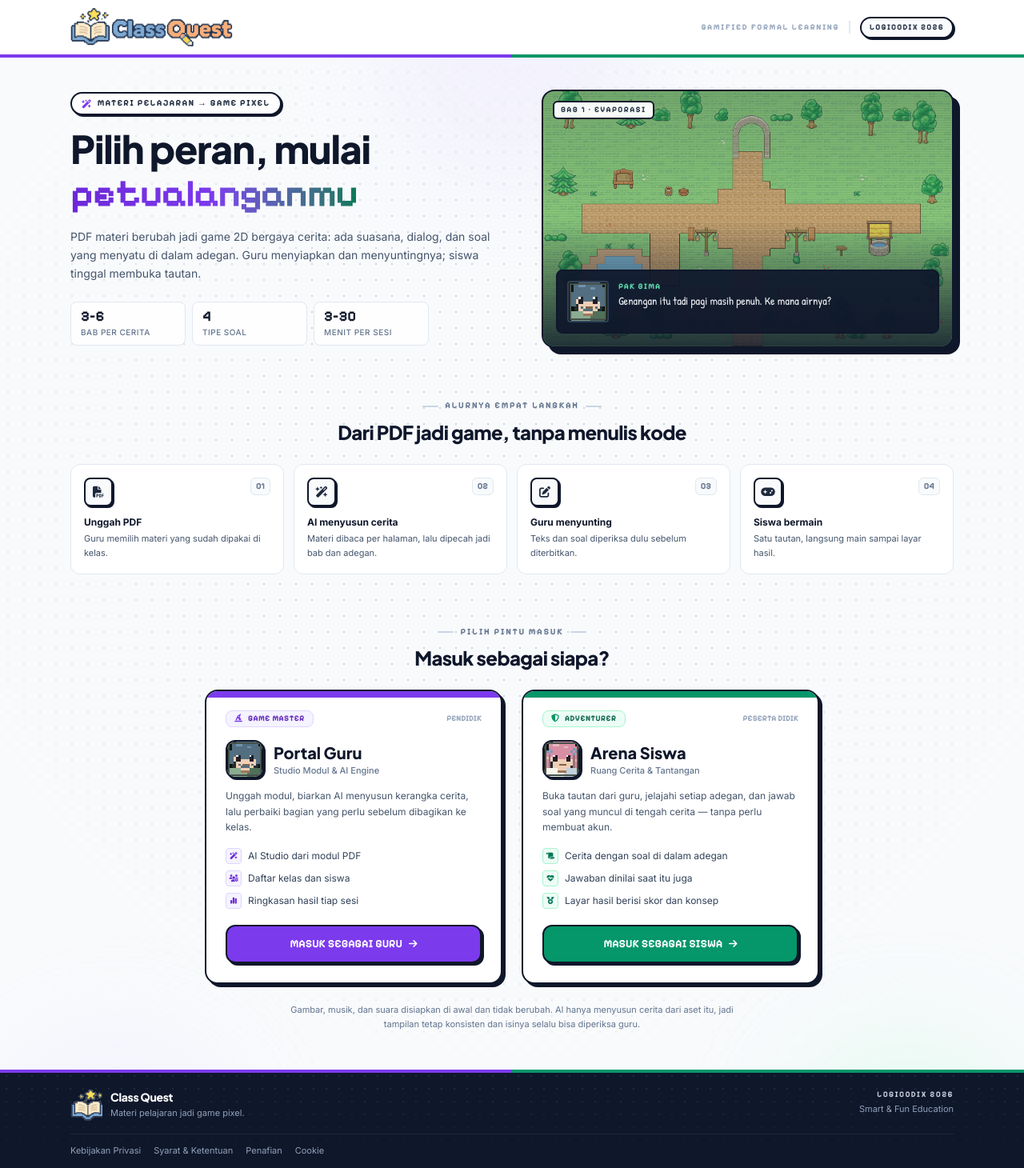
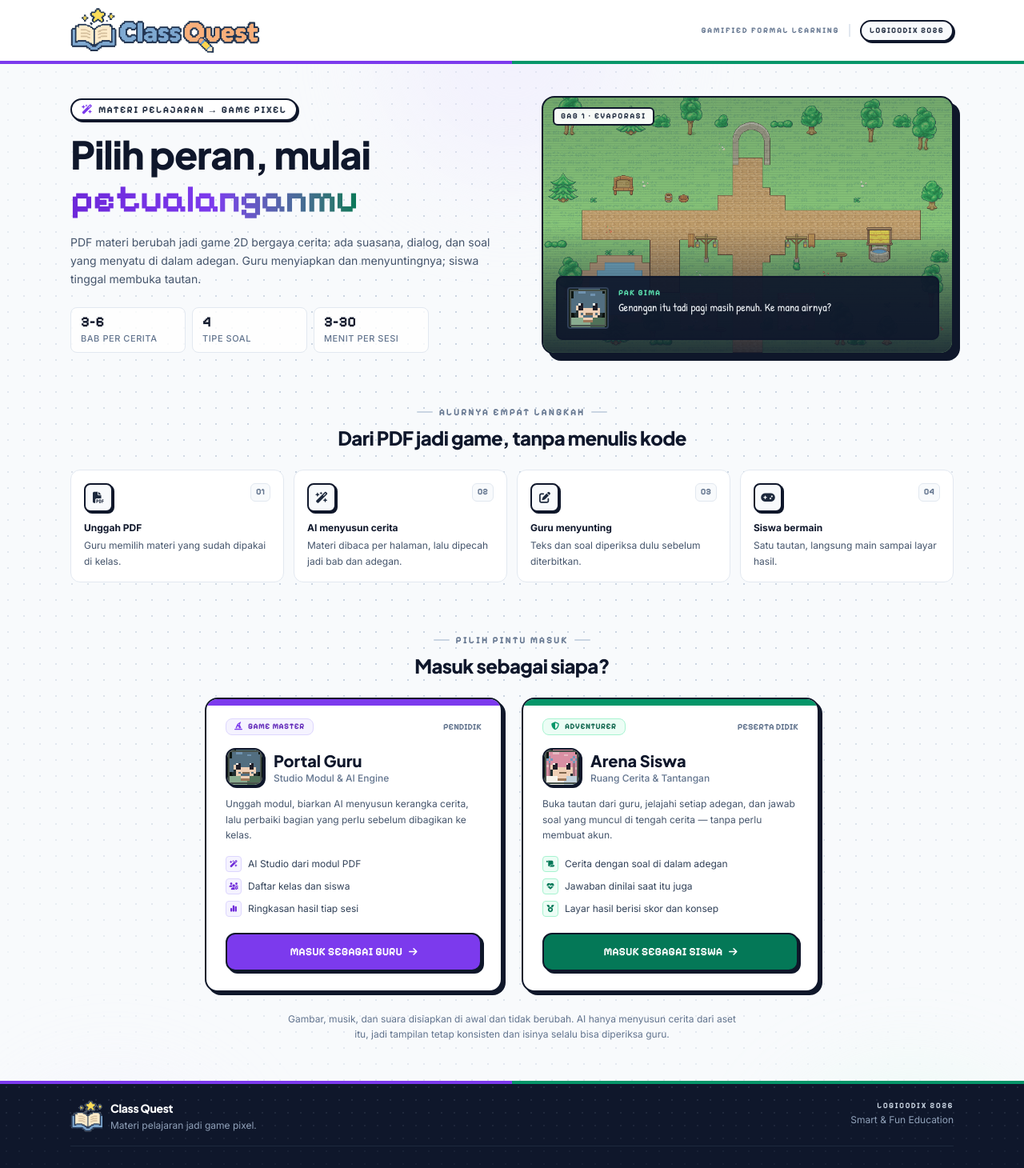
Before and after one commit to justeita/ClassQuest, a Next.js app: page / in a window 1280 px wide. Shown: the top 1460 px of the page at 80% size. Built offline with nearby package versions, Linux system fonts and the light colour scheme.

Commit message:
fix(ui): perbaiki target sentuh dan kontras halaman publik

```diff
--- a/src/app/(landing)/cookie/page.tsx
+++ b/src/app/(landing)/cookie/page.tsx
@@ -82,7 +82,7 @@ export default function CookiePage() {
                         </td>
                         <td className="p-2.5 text-slate-600">{baris.jenis}</td>
                         <td className="p-2.5 text-slate-600">{baris.tujuan}</td>
-                        <td className="p-2.5 font-mono text-[11px] text-slate-600">
+                        <td className="p-2.5 font-mono text-slate-600">
                           {baris.masa}
                         </td>
                       </tr>
--- a/src/app/(landing)/page.tsx
+++ b/src/app/(landing)/page.tsx
@@ -70,12 +70,12 @@ const FITUR_SISWA = [
 
 /**
  * Label kecil di atas judul bagian. Dua garis pendek di kiri-kanan membuatnya
- * terbaca sebagai pemisah bagian, bukan paragraf biasa — ukuran 11 px dengan
+ * terbaca sebagai pemisah bagian, bukan paragraf biasa — ukuran 12 px dengan
  * jarak huruf lebar sendirian terlihat seperti sisa teks.
  */
 function Eyebrow({ children }: { children: ReactNode }) {
   return (
-    <p className="flex items-center justify-center gap-2 font-pixel text-[11px] font-bold uppercase tracking-[0.16em] text-slate-500">
+    <p className="flex items-center justify-center gap-2 font-pixel text-xs font-bold uppercase tracking-[0.16em] text-slate-500">
       <span
         aria-hidden="true"
         className="h-0.5 w-5 rounded-full bg-slate-300"
@@ -112,7 +112,7 @@ export default function Home() {
         {/* --- Hero: nilai produk + bukti visual --- */}
         <section className="grid items-center gap-8 lg:grid-cols-[1.05fr_1fr] lg:gap-12">
           <div className="text-center lg:text-left">
-            <p className="landing-pixel-shadow inline-flex items-center gap-1.5 rounded-full border-2 border-slate-900 bg-white px-3 py-1 font-pixel text-[11px] font-bold tracking-[0.12em] text-slate-800">
+            <p className="landing-pixel-shadow inline-flex items-center gap-1.5 rounded-full border-2 border-slate-900 bg-white px-3 py-1 font-pixel text-xs font-bold tracking-[0.12em] text-slate-800">
               <i
                 className="fa-solid fa-wand-magic-sparkles text-guru-600"
                 aria-hidden="true"
@@ -148,7 +148,7 @@ export default function Home() {
                     <span className="block font-pixel text-lg font-bold leading-none text-slate-900">
                       {stat.nilai}
                     </span>
-                    <span className="mt-1 block text-[10px] font-medium uppercase tracking-wider text-slate-500">
+                    <span className="mt-1 block text-[11px] font-medium uppercase tracking-wider text-slate-500">
                       {stat.label}
                     </span>
                   </dd>
@@ -194,7 +194,7 @@ export default function Home() {
                 <p className="mt-3 text-xs font-bold text-slate-900">
                   {langkah.judul}
                 </p>
-                <p className="mt-1 text-[11px] leading-relaxed text-slate-600">
+                <p className="mt-1 text-xs leading-relaxed text-slate-600">
                   {langkah.teks}
                 </p>
               </li>
@@ -225,7 +225,7 @@ export default function Home() {
                     />{" "}
                     Game Master
                   </span>
-                  <span className="font-pixel text-[10px] font-bold uppercase text-slate-400">
+                  <span className="font-pixel text-[11px] font-bold uppercase text-slate-500">
                     Pendidik
                   </span>
                 </div>
@@ -247,7 +247,7 @@ export default function Home() {
                     <h2 className="text-lg font-heading font-extrabold text-slate-900 transition group-hover:text-guru-700 sm:text-xl">
                       Portal Guru
                     </h2>
-                    <p className="text-[11px] font-medium text-slate-500">
+                    <p className="text-xs font-medium text-slate-500">
                       Studio Modul &amp; AI Engine
                     </p>
                   </div>
@@ -300,7 +300,7 @@ export default function Home() {
                     />{" "}
                     Adventurer
                   </span>
-                  <span className="font-pixel text-[10px] font-bold uppercase text-slate-400">
+                  <span className="font-pixel text-[11px] font-bold uppercase text-slate-500">
                     Peserta Didik
                   </span>
                 </div>
@@ -320,7 +320,7 @@ export default function Home() {
                     <h2 className="text-lg font-heading font-extrabold text-slate-900 transition group-hover:text-siswa-700 sm:text-xl">
                       Arena Siswa
                     </h2>
-                    <p className="text-[11px] font-medium text-slate-500">
+                    <p className="text-xs font-medium text-slate-500">
                       Ruang Cerita &amp; Tantangan
                     </p>
                   </div>
@@ -351,7 +351,7 @@ export default function Home() {
 
               <Link
                 href="/game"
-                className="landing-btn-press flex w-full items-center justify-center gap-2 rounded-xl bg-siswa-600 px-4 py-3 font-pixel text-xs font-bold text-white hover:bg-siswa-700 focus-visible:outline focus-visible:outline-2 focus-visible:outline-offset-2 focus-visible:outline-siswa-700 sm:text-sm"
+                className="landing-btn-press flex w-full items-center justify-center gap-2 rounded-xl bg-siswa-700 px-4 py-3 font-pixel text-xs font-bold text-white hover:bg-siswa-800 focus-visible:outline focus-visible:outline-2 focus-visible:outline-offset-2 focus-visible:outline-siswa-700 sm:text-sm"
               >
                 <span>MASUK SEBAGAI SISWA</span>
                 <i
@@ -362,7 +362,7 @@ export default function Home() {
             </article>
           </div>
 
-          <p className="mx-auto mt-6 max-w-xl text-center text-[11px] leading-relaxed text-slate-500">
+          <p className="mx-auto mt-6 max-w-xl text-center text-xs leading-relaxed text-slate-500">
             Gambar, musik, dan suara disiapkan di awal dan tidak berubah. AI
             hanya menyusun cerita dari aset itu, jadi tampilan tetap konsisten
             dan isinya selalu bisa diperiksa guru.
--- a/src/components/brand/AppFooter.tsx
+++ b/src/components/brand/AppFooter.tsx
@@ -54,13 +54,14 @@ export function AppFooter() {
               alt=""
               width={430}
               height={430}
+              sizes="40px"
               className="h-10 w-10 shrink-0"
             />
             <div>
               <p className="font-heading text-sm font-extrabold tracking-tight text-white">
                 Class Quest
               </p>
-              <p className="mt-0.5 text-[11px] leading-relaxed">
+              <p className="mt-0.5 text-xs leading-relaxed">
                 Materi pelajaran jadi game pixel.
               </p>
             </div>
@@ -73,11 +74,11 @@ export function AppFooter() {
             <span aria-hidden="true" className="text-slate-600 sm:hidden">
               /
             </span>
-            <p className="text-[11px]">Smart &amp; Fun Education</p>
+            <p className="text-xs">Smart &amp; Fun Education</p>
           </div>
         </div>
 
-        <div className="mt-4 flex flex-col gap-3 border-t border-slate-800 pt-3 text-[11px]">
+        <div className="mt-4 flex flex-col gap-3 border-t border-slate-800 pt-3 text-xs">
           <nav
             aria-label="Tautan legal"
             className="flex flex-wrap items-center justify-center gap-x-4 gap-y-1 sm:justify-start"
@@ -86,7 +87,7 @@ export function AppFooter() {
               <Link
                 key={tautan.href}
                 href={tautan.href}
-                className="text-slate-400 transition hover:text-white focus-visible:outline focus-visible:outline-2 focus-visible:outline-offset-2 focus-visible:outline-slate-300"
+                className="inline-flex min-h-11 items-center text-slate-400 transition hover:text-white focus-visible:outline focus-visible:outline-2 focus-visible:outline-offset-2 focus-visible:outline-slate-300"
               >
                 {tautan.label}
               </Link>
@@ -104,7 +105,7 @@ export function AppFooter() {
                 semua halaman yang memakai kaki halaman ini. */}
             <a
               href="#atas"
-              className="inline-flex items-center justify-center gap-1.5 font-semibold text-slate-400 hover:text-white focus-visible:outline focus-visible:outline-2 focus-visible:outline-offset-2 focus-visible:outline-slate-300 sm:justify-end"
+              className="inline-flex min-h-11 items-center justify-center gap-1.5 font-semibold text-slate-400 hover:text-white focus-visible:outline focus-visible:outline-2 focus-visible:outline-offset-2 focus-visible:outline-slate-300 sm:justify-end"
             >
               Kembali ke atas
               <i
--- a/src/components/brand/AppHeader.tsx
+++ b/src/components/brand/AppHeader.tsx
@@ -10,13 +10,17 @@ import Link from "next/link";
  *
  * Logo memakai berkas brand penuh (`public/brand/classquest_logo.png`), bukan
  * ikon Font Awesome + teks, supaya tulisan "Class Quest" di dalam logo tetap
- * terbaca. Tingginya 36 px di ponsel dan 44 px di layar lebih besar — di bawah
- * itu huruf pixel di dalam logo mulai pecah.
+ * terbaca. Tingginya 48 px di ponsel dan 56 px di layar `sm` ke atas, sesuai
+ * `docs/07-assets/asset-guide.md` — di bawah 48 px huruf pixel di dalam logo
+ * mulai pecah.
  *
  * Bilah ini tidak lagi hanya logo di tengah: logo ditaruh di kiri, semboyan
- * produk di kanan (layar lebar), dan tepi bawahnya ditutup pita dua warna —
- * violet untuk pintu guru, emerald untuk pintu siswa. Pita yang sama dipakai di
- * tepi atas kaki halaman, jadi halaman terasa dibingkai dua warna peran.
+ * produk di kanan (layar `lg` ke atas), dan tepi bawahnya ditutup pita dua
+ * warna — violet untuk pintu guru, emerald untuk pintu siswa. Chip
+ * `LOGICODIX 2026` hanya tampil mulai `sm`: di layar ponsel ruangnya tidak cukup
+ * bersama logo (chip terbelah dua baris), dan badge yang sama tetap ada di kaki
+ * halaman. Pita yang sama dipakai di tepi atas kaki halaman, jadi halaman terasa
+ * dibingkai dua warna peran.
  */
 export function AppHeader() {
   return (
@@ -33,20 +37,20 @@ export function AppHeader() {
             width={1809}
             height={428}
             priority
-            sizes="(min-width: 640px) 203px, 169px"
-            className="h-10 w-auto sm:h-12"
+            sizes="(min-width: 640px) 237px, 203px"
+            className="h-12 w-auto sm:h-14"
           />
         </Link>
 
         <div className="flex items-center gap-3">
-          <p className="hidden font-pixel text-[10px] font-bold uppercase tracking-[0.16em] text-slate-400 lg:block">
+          <p className="hidden font-pixel text-[10px] font-bold uppercase tracking-[0.16em] text-slate-500 lg:block">
             Gamified Formal Learning
           </p>
           <span
             aria-hidden="true"
             className="hidden h-4 w-0.5 bg-slate-200 lg:block"
           />
-          <span className="landing-pixel-shadow inline-flex items-center rounded-full border-2 border-slate-900 bg-slate-50 px-2.5 py-1 font-pixel text-[10px] font-bold uppercase tracking-[0.12em] text-slate-800">
+          <span className="landing-pixel-shadow hidden items-center whitespace-nowrap rounded-full border-2 border-slate-900 bg-slate-50 px-2.5 py-1 font-pixel text-[10px] font-bold uppercase tracking-[0.12em] text-slate-800 sm:inline-flex">
             LOGICODIX 2026
           </span>
         </div>
--- a/src/components/legal/LegalNav.tsx
+++ b/src/components/legal/LegalNav.tsx
@@ -60,7 +60,7 @@ export function LegalNav({
             key={dokumen.kunci}
             href={dokumen.href}
             aria-current={terpilih ? "page" : undefined}
-            className={`inline-flex items-center gap-1.5 rounded-xl px-3.5 py-1.5 font-pixel text-xs font-bold transition focus-visible:outline focus-visible:outline-2 focus-visible:outline-offset-2 focus-visible:outline-guru-700 ${
+            className={`inline-flex min-h-11 items-center gap-1.5 rounded-xl px-3.5 py-1.5 font-pixel text-xs font-bold transition focus-visible:outline focus-visible:outline-2 focus-visible:outline-offset-2 focus-visible:outline-guru-700 ${
               terpilih
                 ? "landing-pixel-shadow bg-guru-600 text-white"
                 : "text-slate-700 hover:bg-slate-100"
--- a/src/components/legal/LegalPage.tsx
+++ b/src/components/legal/LegalPage.tsx
@@ -84,7 +84,7 @@ export function LegalPage({
         <div className="flex flex-wrap items-center justify-between gap-3">
           <Link
             href="/"
-            className="inline-flex items-center gap-1.5 font-pixel text-[11px] font-bold uppercase tracking-wide text-slate-600 transition hover:text-guru-700 focus-visible:outline focus-visible:outline-2 focus-visible:outline-offset-2 focus-visible:outline-guru-700"
+            className="inline-flex min-h-11 items-center gap-1.5 font-pixel text-xs font-bold uppercase tracking-wide text-slate-600 transition hover:text-guru-700 focus-visible:outline focus-visible:outline-2 focus-visible:outline-offset-2 focus-visible:outline-guru-700"
           >
             <i className="fa-solid fa-arrow-left" aria-hidden="true" />
             Beranda
@@ -107,7 +107,7 @@ export function LegalPage({
             <p className="mt-1 text-sm leading-relaxed text-slate-500">
               {ringkasan}
             </p>
-            <p className="mt-1 text-[11px] text-slate-400">
+            <p className="mt-1 text-xs text-slate-500">
               Terakhir diperbarui {diperbarui}.
             </p>
           </header>
@@ -138,7 +138,7 @@ export function LegalPage({
             ))}
           </div>
 
-          <footer className="mt-6 flex flex-col gap-2 border-t-2 border-slate-100 pt-4 text-[11px] text-slate-500 sm:flex-row sm:items-center sm:justify-between">
+          <footer className="mt-6 flex flex-col gap-2 border-t-2 border-slate-100 pt-4 text-xs text-slate-500 sm:flex-row sm:items-center sm:justify-between">
             <span className="flex items-center gap-1.5">
               <i
                 className="fa-solid fa-shield-halved text-guru-600"
@@ -148,7 +148,7 @@ export function LegalPage({
             </span>
             <Link
               href="/"
-              className="font-pixel font-bold text-guru-700 hover:underline focus-visible:outline focus-visible:outline-2 focus-visible:outline-offset-2 focus-visible:outline-guru-700"
+              className="inline-flex min-h-11 items-center font-pixel font-bold text-guru-700 hover:underline focus-visible:outline focus-visible:outline-2 focus-visible:outline-offset-2 focus-visible:outline-guru-700"
             >
               KEMBALI KE BERANDA &rarr;
             </Link>
--- a/src/components/legal/LegalPrintButton.tsx
+++ b/src/components/legal/LegalPrintButton.tsx
@@ -12,7 +12,7 @@ export function LegalPrintButton() {
     <button
       type="button"
       onClick={() => window.print()}
-      className="inline-flex items-center gap-1.5 font-pixel text-[11px] font-bold uppercase tracking-wide text-slate-600 transition hover:text-guru-700 focus-visible:outline focus-visible:outline-2 focus-visible:outline-offset-2 focus-visible:outline-guru-700 print:hidden"
+      className="inline-flex min-h-11 items-center gap-1.5 font-pixel text-xs font-bold uppercase tracking-wide text-slate-600 transition hover:text-guru-700 focus-visible:outline focus-visible:outline-2 focus-visible:outline-offset-2 focus-visible:outline-guru-700 print:hidden"
     >
       <i className="fa-solid fa-print" aria-hidden="true" />
       Cetak
```
Also changed, not shown: 1 other file (tests, documents, lock files or other folders).
